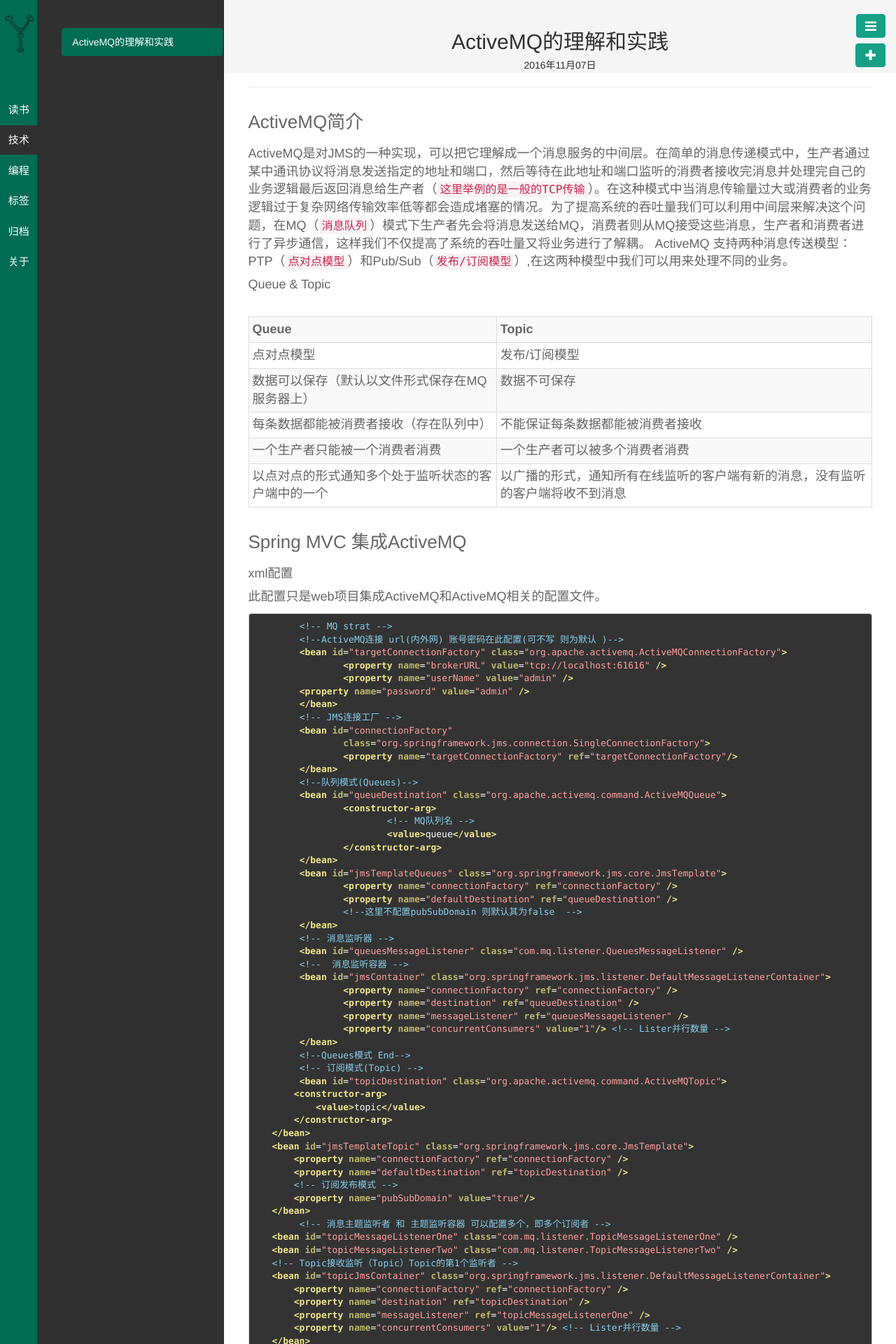
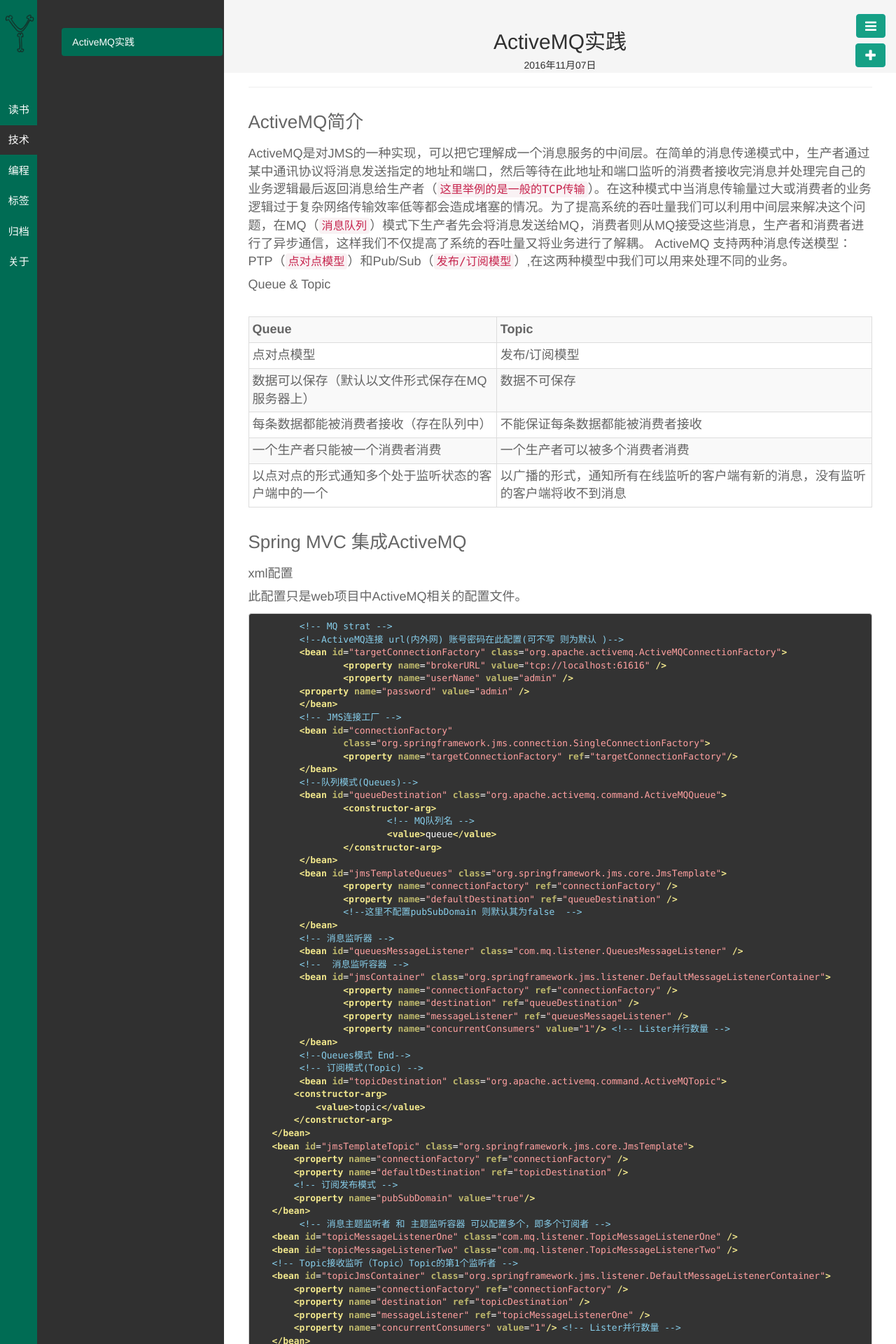
Before and after one commit to yeyafei/yeyafei.github.io, a Jekyll site: the page built from _posts/技术/2016-11-07-ActiveMQ.md, in a window 1280 px wide. Shown: the top 1920 px of the page at 70% size. Built offline with Jekyll 4.4.1, drawn with Linux system fonts in a browser that asks for light colours; Markdown is read by kramdown in place of the engine named in the settings; comment, search, counter and statistics services are not loaded.

````diff
--- a/_posts/技术/2016-11-07-ActiveMQ.md
+++ b/_posts/技术/2016-11-07-ActiveMQ.md
@@ -1,6 +1,6 @@
 ---
 layout: post
-title: ActiveMQ的理解和实践
+title: ActiveMQ实践
 category: 技术
 tags: ActiveMQ
 keywords:
@@ -46,7 +46,7 @@
 ###Spring MVC 集成ActiveMQ
 
 #### xml配置
-此配置只是web项目集成ActiveMQ和ActiveMQ相关的配置文件。
+此配置只是web项目中ActiveMQ相关的配置文件。
 
 ``` xml
 	<!-- MQ strat -->
````
